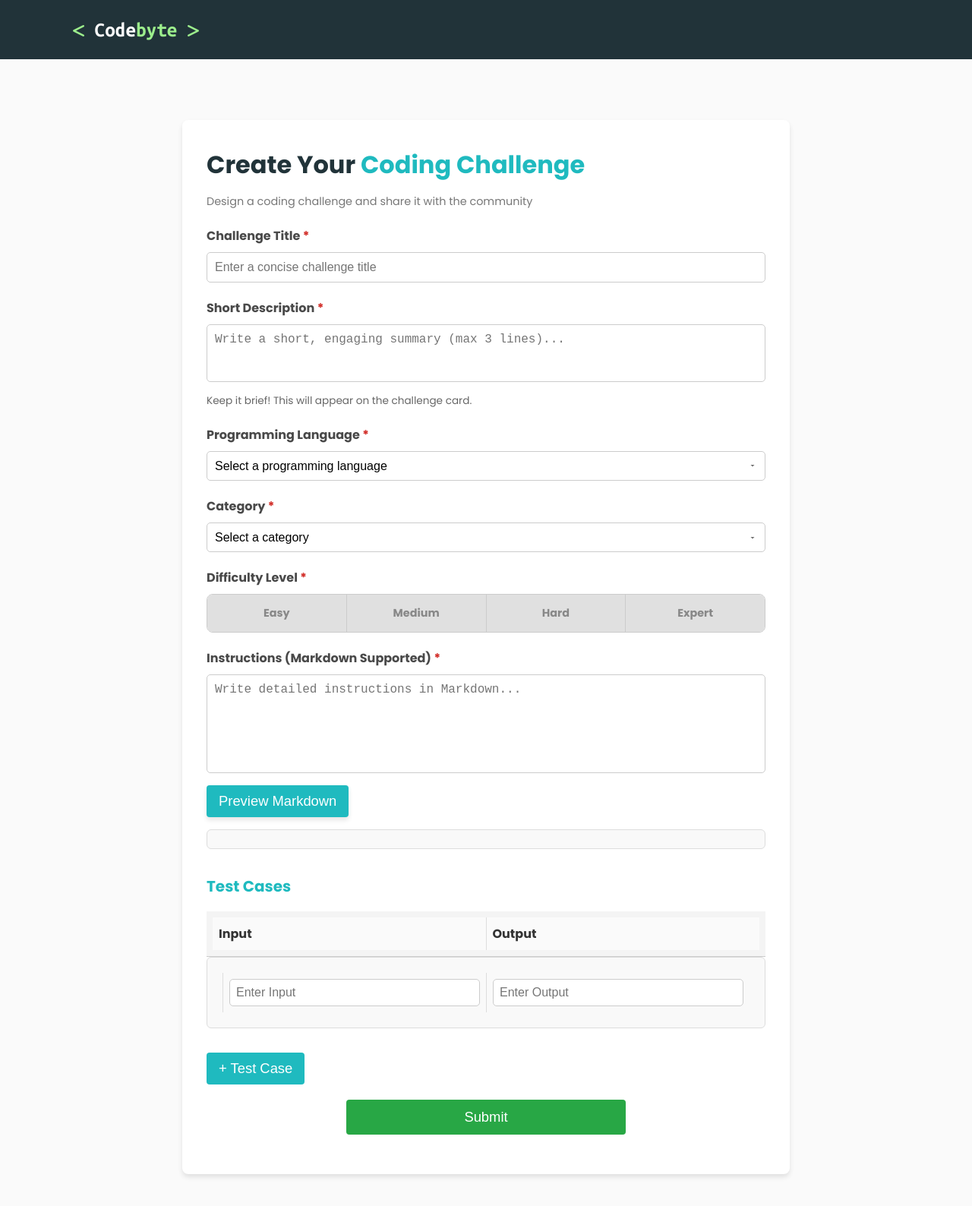
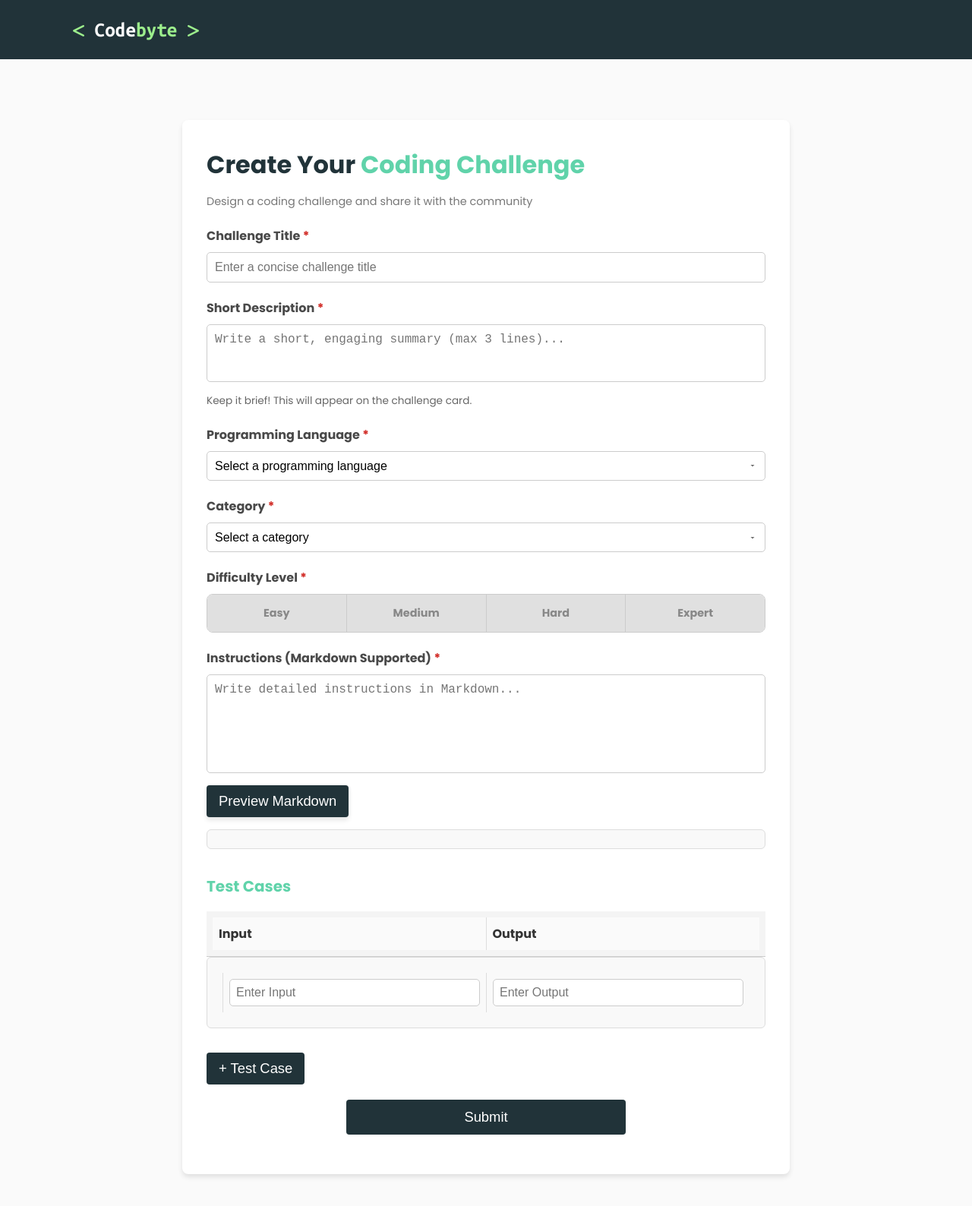
Before and after one commit to AlyBitVerse/codebyte, a website: page public/pages/new-challenge.html in a window 1280 px wide. Shown: the whole page at 76% size. Drawn offline with nearby package versions, Linux system fonts and the light colour scheme.

Commit message:
Update button styling

```diff
--- a/public/assets/styles/new-challenge.css
+++ b/public/assets/styles/new-challenge.css
@@ -17,7 +17,7 @@ body {
 /* Form Header */
 .form-header h1 {
   margin-bottom: 8px;
-  color:var( --color-accent-secondary);
+  color:var( --color-accent-tertiary);
 }
 .form-header h1 span{
   color:var( --color-accent-primary);
@@ -119,7 +119,7 @@ select {
 }
 
 .button-group input[type="radio"]:checked + label {
-  color:var(--color-accent-secondary); /* White text */
+  color:var(--color-accent-tertiary); /* White text */
   font-weight: bold;
   border: 1px solid;
   border-radius: 5px;
@@ -152,14 +152,14 @@ select {
   padding: 10px 16px;
   margin-top: 8px;
   color: #fff;
-  background-color: var(--color-accent-secondary);
+  background-color: var(--color-accent-primary);
   border: none;
   transition: background-color 0.3s ease, transform all 0.3s ease;
   box-shadow: 0px 4px 6px rgba(0, 0, 0, 0.1);
 }
 
 #preview-btn:hover {
-  background-color: var(--color-accent-primary);
+  background-color: #283f47;
   transform: scale(1.01);
 }
 
@@ -180,7 +180,7 @@ select {
 }
 
 .test-cases-section h2 {
-  color: var(--color-accent-secondary);
+  color: var(--color-accent-tertiary);
   margin-bottom: 16px;
   font-size: 1.25rem;
 }
@@ -255,7 +255,7 @@ select {
 /* Add Test Case Button */
 .add-test-case-btn {
   padding: 10px 16px;
-  background-color: var(--color-accent-secondary);
+  background-color: var(--color-accent-primary);
   color: #fff;
   border: none;
   transition: background-color 0.3s ease;
@@ -263,7 +263,7 @@ select {
 }
 
 .add-test-case-btn:hover {
-  background-color: var(--color-accent-primary);
+  background-color: #283f47;
 }
 
 .add-test-case-btn:active {
@@ -282,7 +282,7 @@ select {
   display: block;
   margin: 20px auto ;
   padding: 12px 20px;
-  background-color: #28a745; /* Green color */
+  background-color: var(--color-accent-primary); /* Green color */
   color: #fff;
   transition: background-color 0.3s ease, transform  all 0.3s ease;
 
@@ -290,7 +290,7 @@ select {
 }
 
 .submit-btn:hover {
-  background-color:var(--color-accent-primary); /* Darker green on hover */
+  background-color:#283f47;
   transform: scale(1.01); /* Subtle lift effect */
 }
 
```
